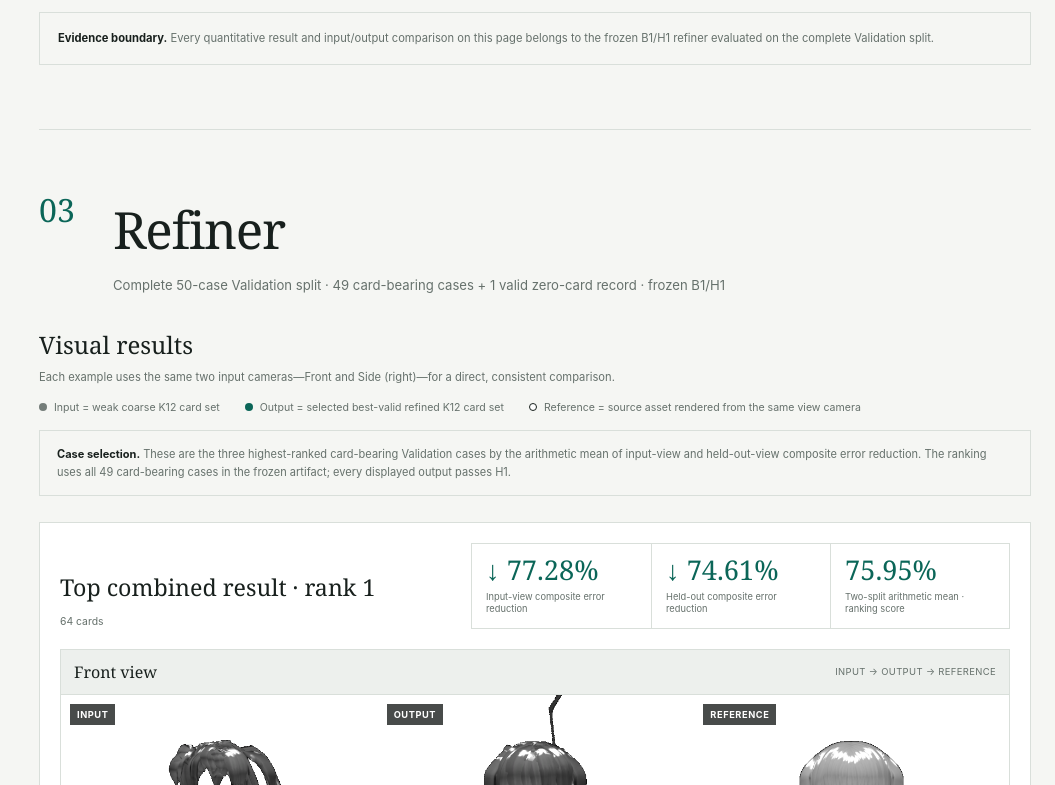
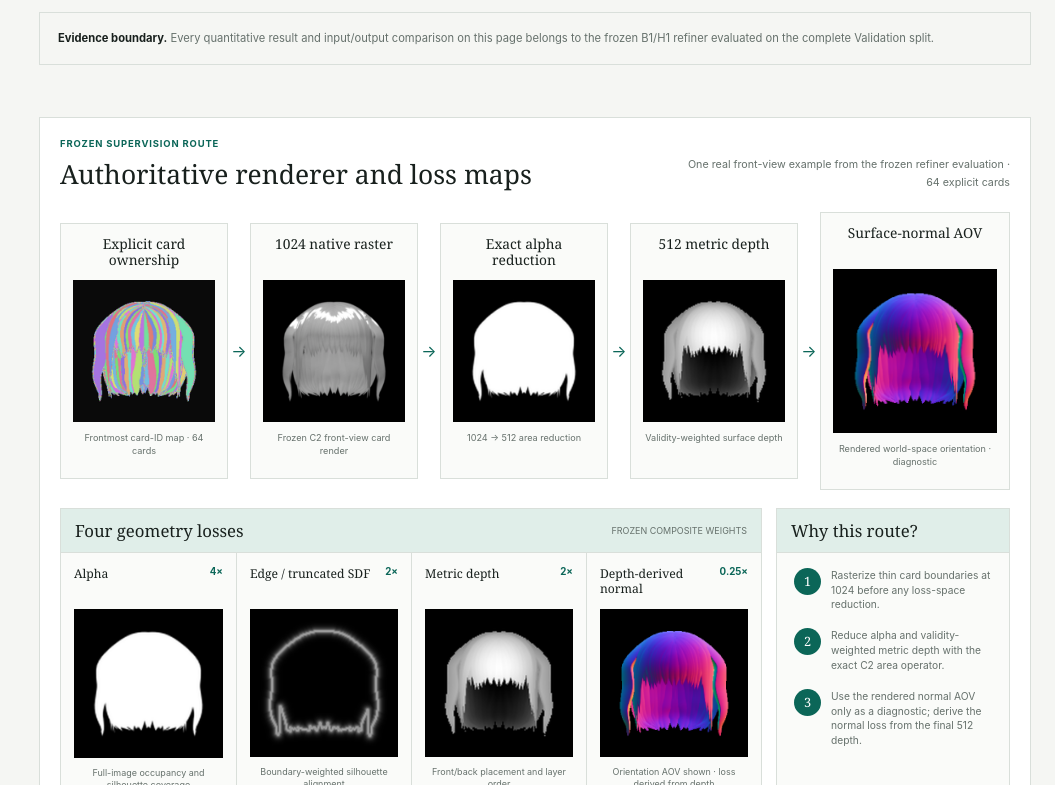
Before and after one commit to Xinyi-0916/research-site, a React (Vite) app: page / in a window 1280 px wide. Shown: the part 2695-3480 px from the top of the page, without its empty margins (225-1280 px from the left). Built offline with nearby package versions, Linux system fonts and the light colour scheme.

Commit message:
Move supervision chart into methodology

```diff
--- a/src/ResearchSite.jsx
+++ b/src/ResearchSite.jsx
@@ -147,12 +147,12 @@ export default function ResearchSite() {
           <div className="method-pipeline">{project.methodology.steps.map((step, index) => <div className="method-stage" key={step.label}><article><span>{String(index + 1).padStart(2, '0')} · {step.label}</span><strong>{step.title}</strong></article>{index < project.methodology.steps.length - 1 && <i aria-hidden="true">→</i>}</div>)}</div>
           <div className="method-roles">{project.methodology.roles.map((role) => <article key={role.label}><span>{role.label}</span><h3>{role.title}</h3><p>{role.body}</p></article>)}</div>
           <p className="method-evidence"><strong>Evidence boundary.</strong> {project.methodology.evidenceBoundary}</p>
+          <RendererLossChart />
         </section>
 
         <section className="content-section" id="refiner">
           <SectionHead number="03" title="Refiner" note={`${evaluation.scope} · frozen B1/H1`} />
           <RefinerVisualResults />
-          <RendererLossChart />
           <h3 className="subsection-title">Refiner contract and supervision boundary</h3>
           <div className="refiner-contract">
             <ContractColumn label="Card-state input" items={project.refiner.input} />
```
